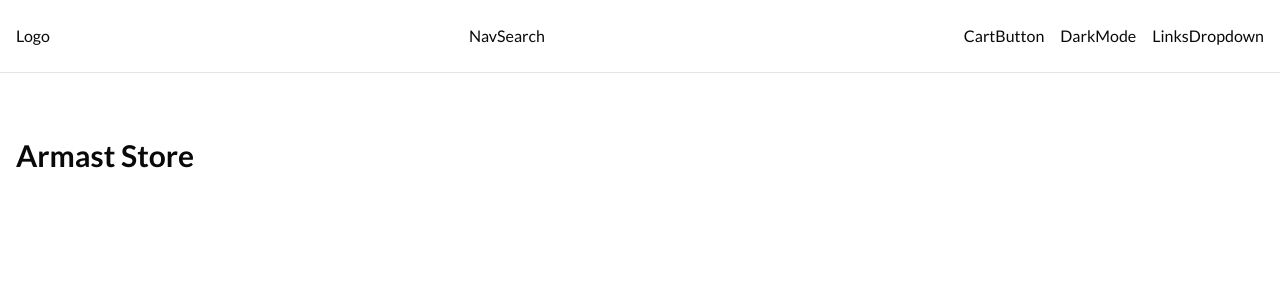
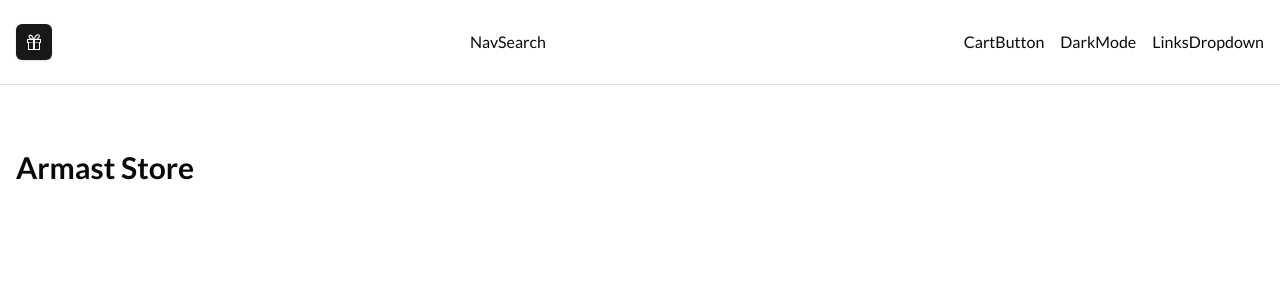
Before and after one commit to arekmastalerczuk/moto-store, a Next.js app: page / in a window 1280 px wide. Shown: the top 300 px of the page. Built offline with nearby package versions, Linux system fonts and the light colour scheme.

Commit message:
added react-icons library to project and implemented Logo component

```diff
--- a/components/navbar/Logo.tsx
+++ b/components/navbar/Logo.tsx
@@ -1,7 +1,16 @@
 import React from 'react';
+import { Button } from '../ui/button';
+import Link from 'next/link';
+import { ImGift } from 'react-icons/im';
 
 function Logo() {
-  return <div>Logo</div>;
+  return (
+    <Button size='icon' asChild>
+      <Link href='/'>
+        <ImGift />
+      </Link>
+    </Button>
+  );
 }
 
 export default Logo;
--- a/package.json
+++ b/package.json
@@ -24,6 +24,7 @@
     "next": "14.2.28",
     "react": "^18",
     "react-dom": "^18",
+    "react-icons": "^5.5.0",
     "tailwind-merge": "^3.2.0"
   },
   "devDependencies": {
```
Also changed, not shown: 1 other file (tests, documents, lock files or other folders).
